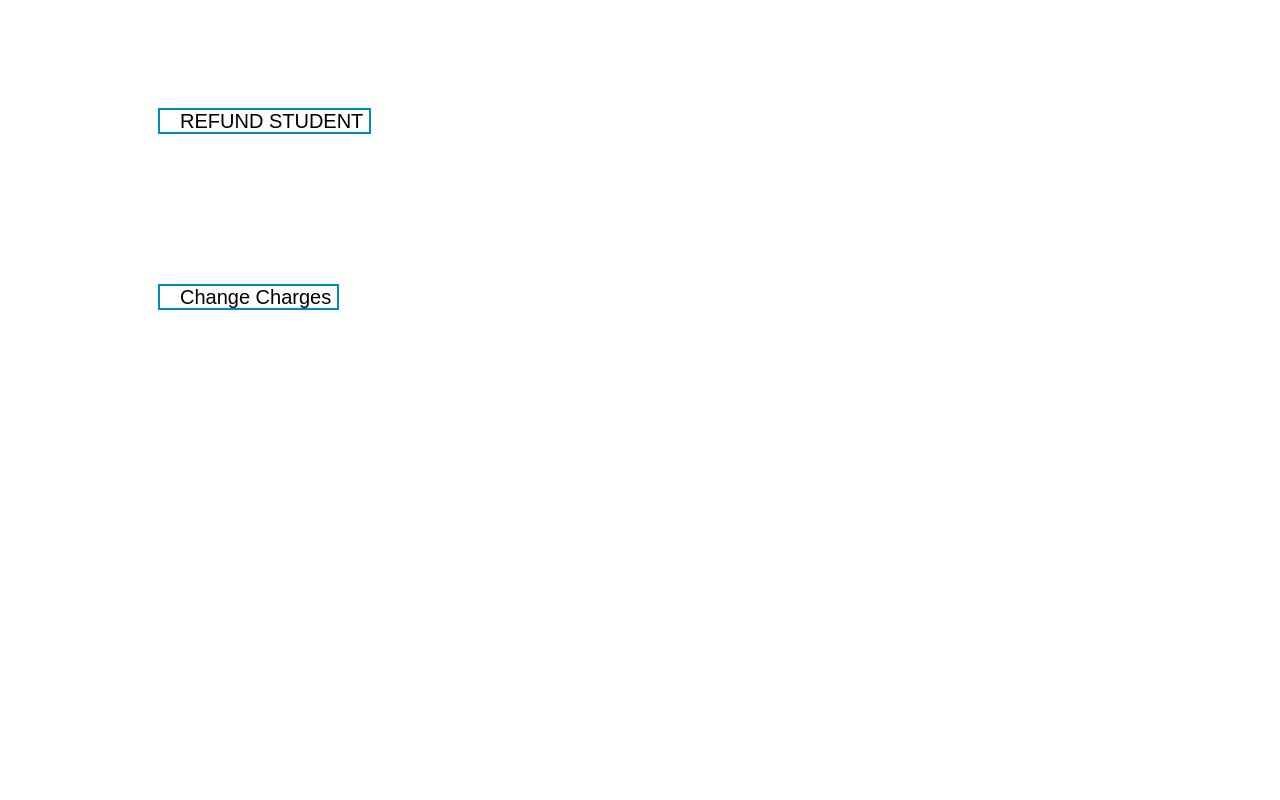
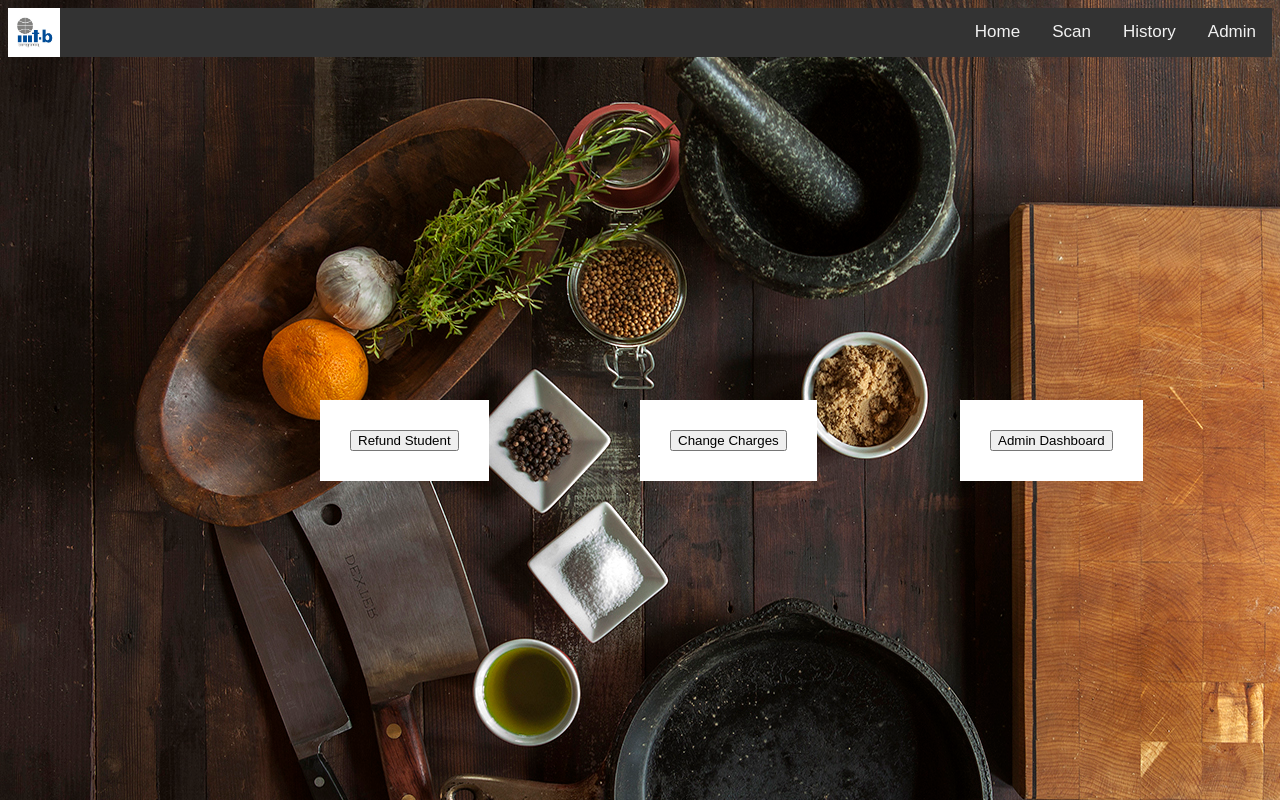
Before and after one commit to vishnusaisankeerth/BarcodeReader, a website: page target/BarcodeReader/Mess.html in a window 1280 px wide. Drawn offline with nearby package versions, Linux system fonts and the light colour scheme.

Commit message:
jdksfkjlfsn

```diff
--- a/docker-compose.yml
+++ b/docker-compose.yml
@@ -12,7 +12,7 @@ services:
        MYSQL_DATABASE: student_info
        MYSQL_USER: root
      ports:
-        - "3306:3306"
+        - "3310:3306"
 
    webapi:
      depends_on:
--- a/target/BarcodeReader/Mess.html
+++ b/target/BarcodeReader/Mess.html
@@ -1,19 +1,128 @@
 <!DOCTYPE html>
 <html>
 <head>
-<link rel="stylesheet" href="https://cdnjs.cloudflare.com/ajax/libs/font-awesome/4.7.0/css/font-awesome.min.css">
-<script src="https://ajax.googleapis.com/ajax/libs/jquery/3.3.1/jquery.min.js" > </script>
-<meta charset="UTF-8">
-<title>Mess</title>
+<meta name="viewport" content="width=device-width, initial-scale=1">
+<script class="jsbin"
+    src="jquery-3.3.1/jquery.min.js"></script>
+  <script src="bootstrap-3.3.7-dist/js/bootstrap.min.js"></script>
+<style>
+body {font-family: Arial, Helvetica, sans-serif;}
+body{background-image: url("images/one.jpg");}
 
-<link rel="stylesheet" href="assets/css/style-login.css">
+input[type=text], input[type=password] {
+  width: 100%;
+  padding: 12px 20px;
+  margin: 8px 0;
+  display: inline-block;
+  border: 1px solid #ccc;
+  box-sizing: border-box;
+}
+
+/* Add a black background color to the top navigation */
+.topnav {
+  background-color: #333;
+  overflow: hidden;
+}
+.logo{
+  width: 52px;
+  float: left;
+}
+/* Style the links inside the navigation bar */
+.topnav a {
+  float: right;
+  color: #f2f2f2;
+  text-align: center;
+  padding: 14px 16px;
+  text-decoration: none;
+  font-size: 17px;
+}
+
+/* Change the color of links on hover */
+.topnav a:hover {
+  background-color: #ddd;
+  color: black;
+}
+
+/* Add a color to the active/current link */
+.topnav a.active {
+  background-color: #4CAF50;
+  color: white;
+}
+button {
+  background-color: #333;
+  color: white;
+  padding: 14px 20px;
+  margin: 8px 0;
+  border: none;
+  cursor: pointer;
+  width: 100%;
+}
+
+
+button:hover {
+  background-color: grey;
+  color: black;
+  opacity: 1;
+}
+
+.container {
+  position: absolute;
+  top: 50%;
+  left: 25%;
+  margin-right: -50%;
+  transform: translate(-50%, -50%)
+  margin: 30px;
+  max-width: 400px;
+  padding: 30px;
+  background-color: white;
+}
+
+.container1 {
+  position: absolute;
+  top: 50%;
+  left: 50%;
+  margin-right: -50%;
+  transform: translate(-50%, -50%)
+  margin: 30px;
+  max-width: 400px;
+  padding: 30px;
+  background-color: white;
+}
+.container2 {
+  position: absolute;
+  top: 50%;
+  left: 75%;
+  margin-right: -50%;
+  transform: translate(-50%, -50%)
+  margin: 30px;
+  max-width: 400px;
+  padding: 30px;
+  background-color: white;
+}
+</style>
 </head>
+<div class="topnav">
+  <div class="logo_div">
+  <img src="images/IIIT-B_logo.jpg" alt="" class="logo">
+  </div>
+  <!--a href="http://localhost:9000/BarcodeReader/Menu.html">Menu</a-->
+  <a href ="index2.html">Admin</a>
+  <a href ="Messhistory.html">History</a>
+  <!--a href="http://localhost:9000/BarcodeReader/MessRefund.html">Refund</a-->
+  <a href="login.html">Scan</a>
+  <a href="index.html">Home</a>
+
+
+</div>
 <body>
-  <div style="padding-left:150px;padding-top:100px">
-  <input class="button" type="button" name="REFUND STUDENT" value="REFUND STUDENT" onclick="Submit()" />
+  <div class="container">
+  <input class="button" type="button" name="Refund Student" value="Refund Student" onclick="Submit()" />
   </div>
-<div style="padding-left:150px;padding-top:150px" >
+<div class="container1">
   <input class="button" type="button" name="Change Charges" value="Change Charges" onclick="Change()" />
+  </div>
+ <div class="container2">
+  <input class="button" type="button" name="Admin Dashboard" value="Admin Dashboard" onclick="Admin()" />
   </div>
 
 <!--            jQuery part              -->
@@ -26,6 +135,9 @@ function Change(){
 	window.location = "MenuCharges.html";
 }
 
+function Admin(){
+	window.location = "adminDashboard.html";
+}
 </script>
 </body>
 </html>
```
Also changed, not shown: target/BarcodeReader/index.html (+1 -0 lines), 4 other files.
